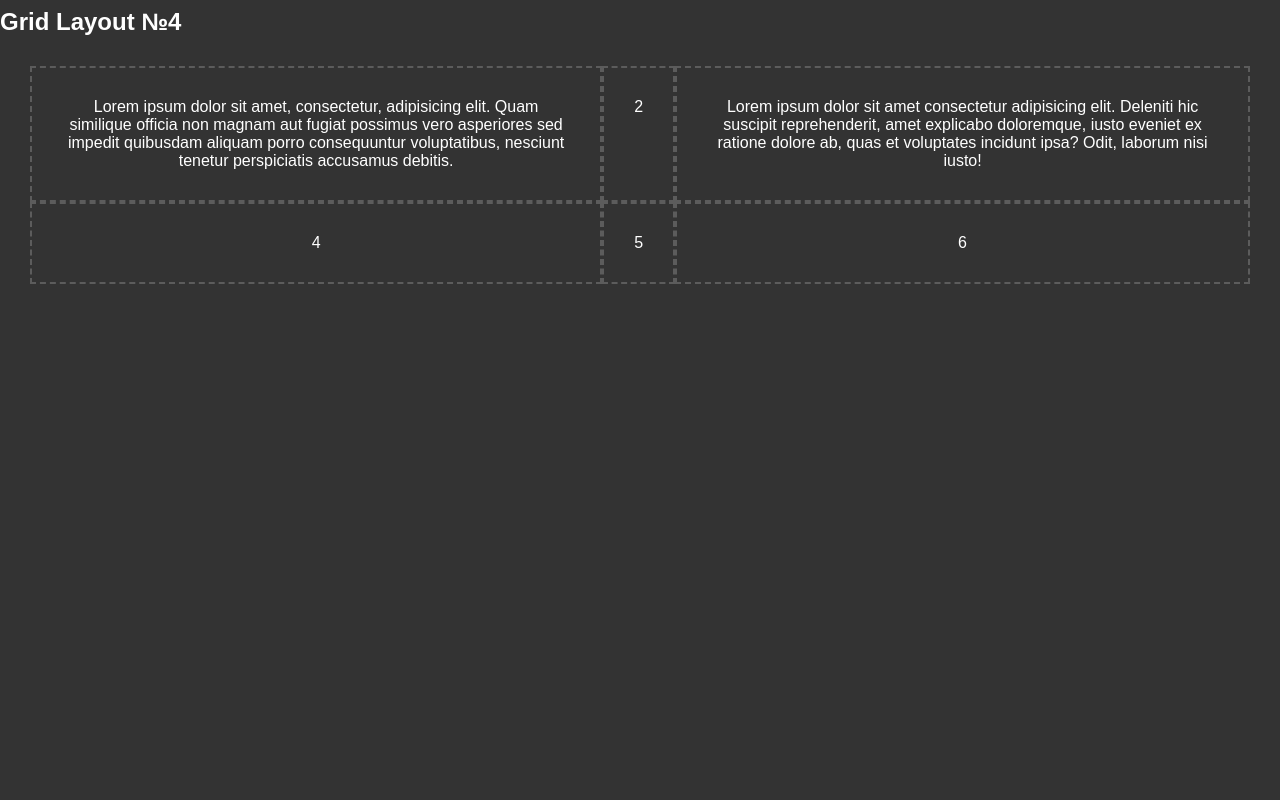
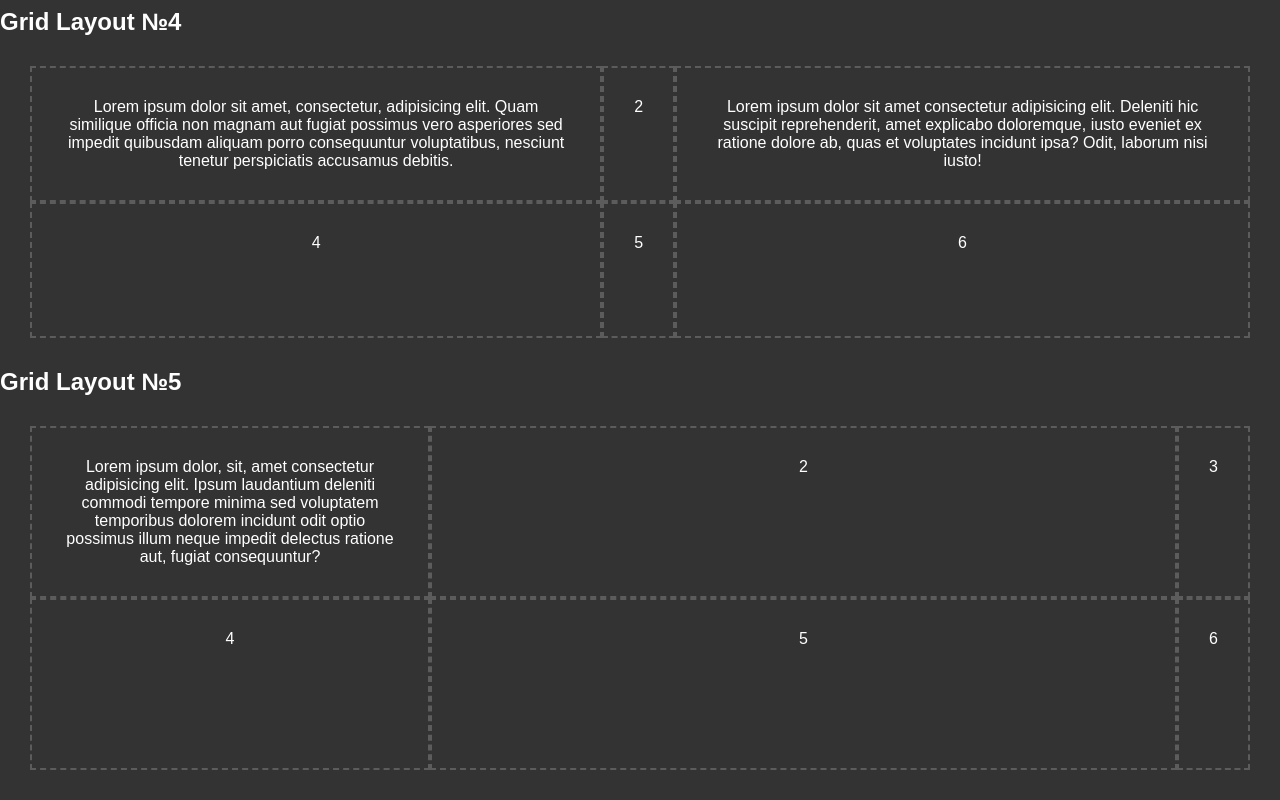
Before and after one commit to WEWEtya/Front_End, a plain HTML site: page Grid Layout/index.html in a window 1280 px wide. Shown: the part 1161-1961 px from the top of the page. Before the commit the page ends 1475 px from the top, so only its background shows below. Drawn offline with Linux system fonts and the light colour scheme.

Commit message:
Fit-conent
The content will fit to the maximum value of the column

```diff
--- a/Grid Layout/css/style.css
+++ b/Grid Layout/css/style.css
@@ -52,6 +52,14 @@ html,body {
   /* Text in grid */
   display: grid;
   grid-template-columns: auto 1fr auto;
-  grid-template-rows: 1fr auto;
+  grid-template-rows: 1fr 1fr;
   padding: 30px;
 }
+
+.grid_body_5{
+  /* Text in grid */
+  display: grid;
+  grid-template-columns: fit-content(400px) 1fr auto;
+  grid-template-rows: 1fr 1fr;
+  padding: 30px;
+}
--- a/Grid Layout/index.html
+++ b/Grid Layout/index.html
@@ -60,6 +60,17 @@
 						<div class="grid_item">6</div>
 					</div>
 				</div>
+				<h2>Grid Layout №5</h2>
+				<div class="grid">
+					<div class="grid_body_5">
+						<div class="grid_item">Lorem ipsum dolor, sit, amet consectetur adipisicing elit. Ipsum laudantium deleniti commodi tempore minima sed voluptatem temporibus dolorem incidunt odit optio possimus illum neque impedit delectus ratione aut, fugiat consequuntur?</div>
+						<div class="grid_item">2</div>
+						<div class="grid_item">3</div>
+						<div class="grid_item">4</div>
+						<div class="grid_item">5</div>
+						<div class="grid_item">6</div>
+					</div>
+				</div>
 			</div>
 		</div>
 	</body>
```
